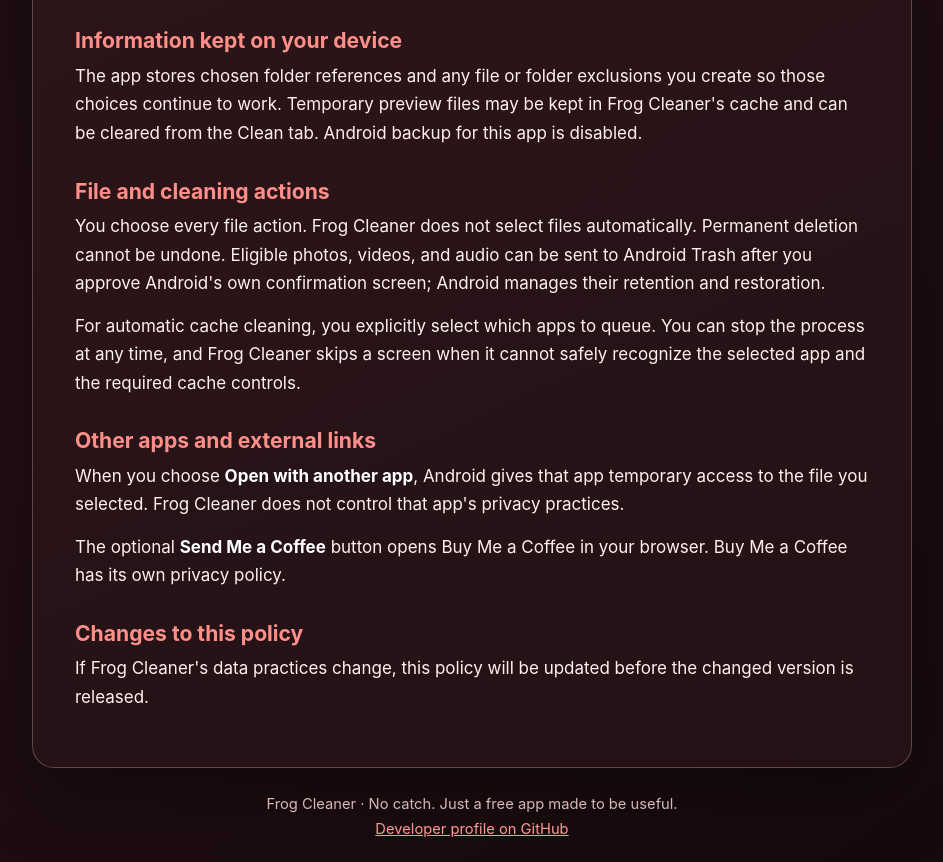
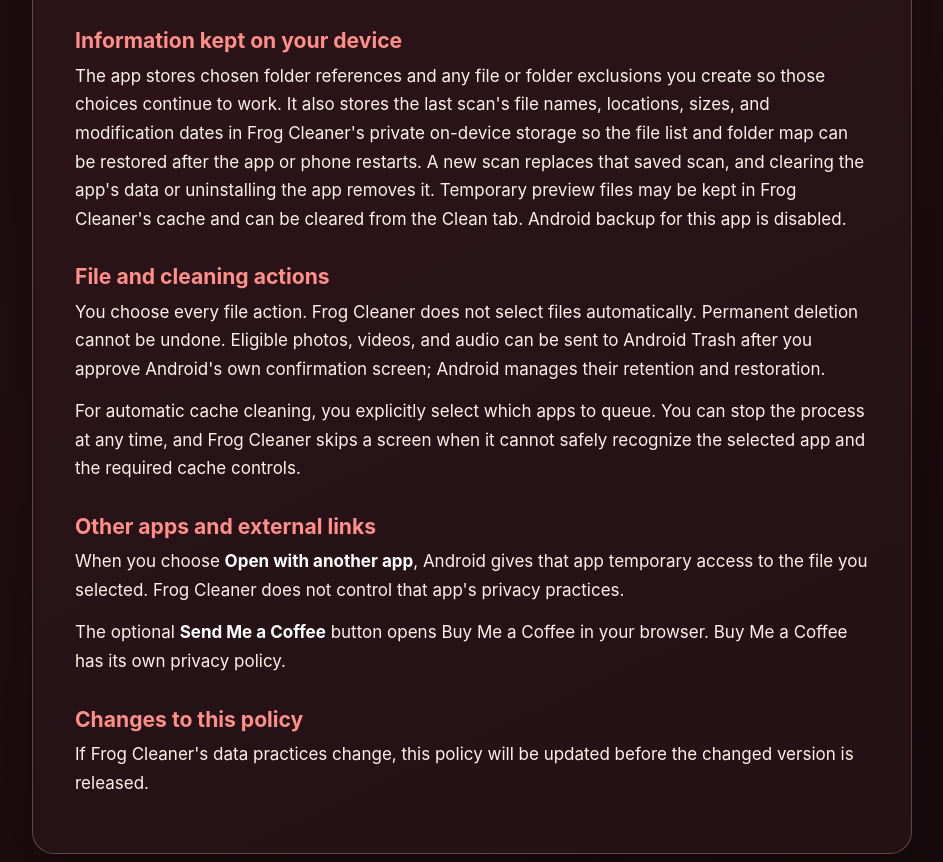
Before and after one commit to frogdadday/frog-cleaner-privacy-policy, a plain HTML site: page index.html in a window 1280 px wide. Shown: the part 1045-1907 px from the top of the page, without its empty margins (168-1111 px from the left). Drawn offline with Linux system fonts and the light colour scheme.

Commit message:
Disclose saved scan metadata

```diff
--- a/index.html
+++ b/index.html
@@ -41,7 +41,7 @@
       <h2>Optional cache-cleaning accessibility service</h2>
       <p>If you choose automatic cache cleaning, Frog Cleaner asks you to enable its Android Accessibility service. During a cleaning run that you start, the service reads visible app names and control labels on Android Settings screens so it can open <strong>Storage &amp; cache</strong> and press <strong>Clear cache</strong> for only the apps you selected. It does not press <strong>Clear storage</strong> or <strong>Clear data</strong>. This screen information is processed on your device and is not stored, uploaded, sold, or shared. You can stop the run at any time or disable the service in Android Settings.</p>
       <h2>Information kept on your device</h2>
-      <p>The app stores chosen folder references and any file or folder exclusions you create so those choices continue to work. Temporary preview files may be kept in Frog Cleaner's cache and can be cleared from the Clean tab. Android backup for this app is disabled.</p>
+      <p>The app stores chosen folder references and any file or folder exclusions you create so those choices continue to work. It also stores the last scan's file names, locations, sizes, and modification dates in Frog Cleaner's private on-device storage so the file list and folder map can be restored after the app or phone restarts. A new scan replaces that saved scan, and clearing the app's data or uninstalling the app removes it. Temporary preview files may be kept in Frog Cleaner's cache and can be cleared from the Clean tab. Android backup for this app is disabled.</p>
       <h2>File and cleaning actions</h2>
       <p>You choose every file action. Frog Cleaner does not select files automatically. Permanent deletion cannot be undone. Eligible photos, videos, and audio can be sent to Android Trash after you approve Android's own confirmation screen; Android manages their retention and restoration.</p>
       <p>For automatic cache cleaning, you explicitly select which apps to queue. You can stop the process at any time, and Frog Cleaner skips a screen when it cannot safely recognize the selected app and the required cache controls.</p>
```
